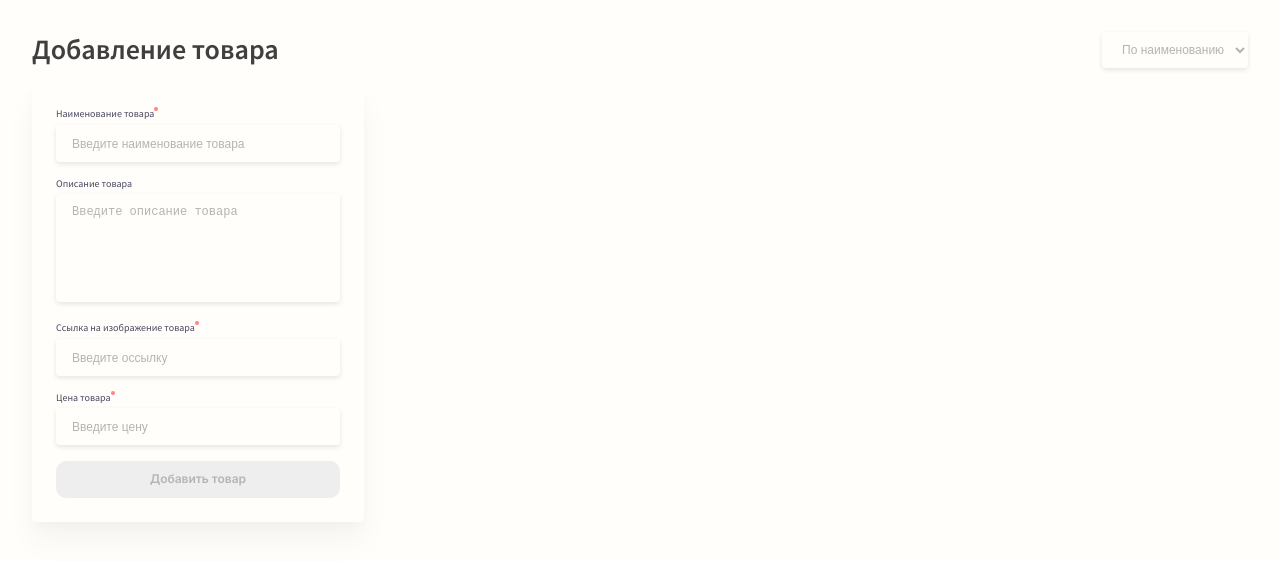
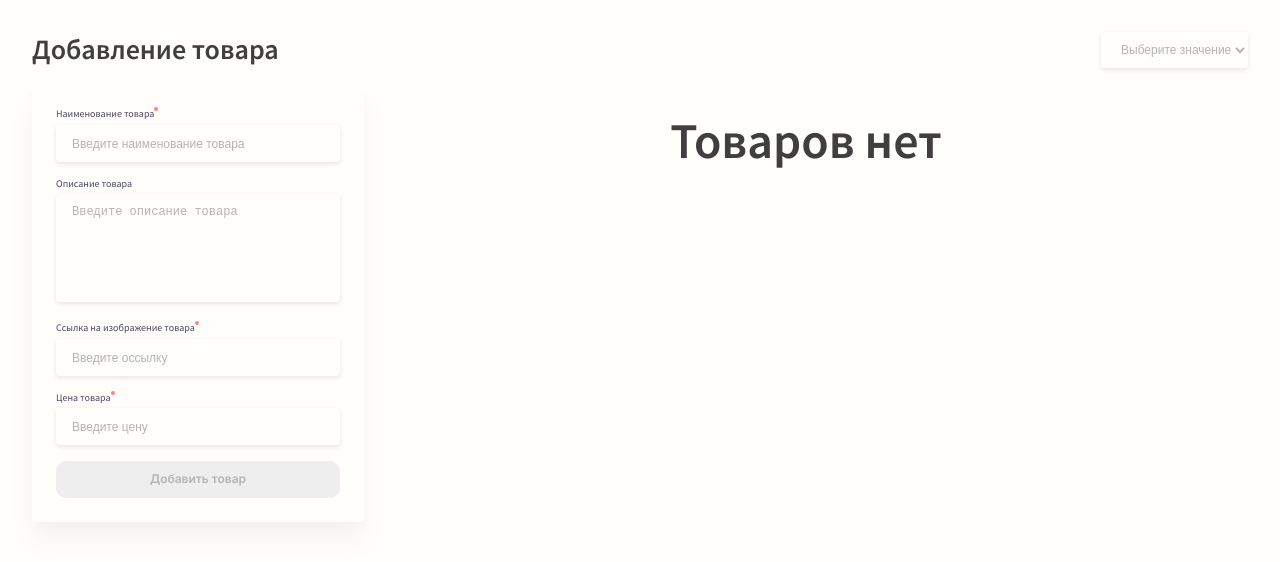
Before and after one commit to EvgeniiLu/idaproject-test-task, a Vue app: page / in a window 1280 px wide. Shown: the top 562 px of the page. Built offline with nearby package versions, Linux system fonts and the light colour scheme.

Commit message:
add sorting

```diff
--- a/src/App.vue
+++ b/src/App.vue
@@ -3,10 +3,11 @@
     <header class="header">
       <div class="header-inner">
         <h2 class="form-title">Добавление товара</h2>
-        <select class="select">
-          <option>По наименованию</option>
-          <option>Сначала недорогие</option>
-          <option>Сначала дорогие</option>
+        <select class="select" v-model="selectedValue">
+          <option value="" disabled>Выберите значение</option>
+          <option value="name">По наименованию</option>
+          <option value="min">Сначала недорогие</option>
+          <option value="max">Сначала дорогие</option>
         </select>
       </div>
     </header>
@@ -17,9 +18,14 @@
       </aside>
 
       <main class="main">
-        <div class="card" v-for="item in productObj" :key="item.time">
-          <product-card :itemObj="item" @deleteObj="deleteProduct" />
-        </div>
+        <template v-if="productObj.length">
+          <div class="card" v-for="item in productObj" :key="item.time">
+            <product-card :itemObj="item" @deleteObj="deleteProduct" />
+          </div>
+        </template>
+        <template v-else>
+          <div class="empty">Товаров нет</div>
+        </template>
       </main>
     </div>
   </div>
@@ -51,7 +57,19 @@ export default {
   data() {
     return {
       productObj: [],
+      selectedValue: "",
     };
+  },
+
+  watch: {
+    selectedValue() {
+      if (this.selectedValue === "name")
+        this.productObj.sort((a, b) => a.name.localeCompare(b.name));
+      if (this.selectedValue === "min")
+        this.productObj.sort((a, b) => +a.price - +b.price);
+      if (this.selectedValue === "max")
+        this.productObj.sort((a, b) => b.price - +a.price);
+    },
   },
 
   methods: {
@@ -60,6 +78,7 @@ export default {
       product.time = Date.now();
       this.productObj.unshift(product);
       localStorage.setItem(`${product.time}`, JSON.stringify(product));
+      this.selectedValue = "";
     },
 
     deleteProduct(obj) {
@@ -163,6 +182,15 @@ p {
       margin-left: 16px;
       margin-bottom: 16px;
     }
+
+    .empty {
+      font-size: 50px;
+      font-weight: 600;
+      margin-top: 25px;
+      display: flex;
+      justify-content: center;
+      align-items: center;
+    }
   }
 }
 </style>
```
